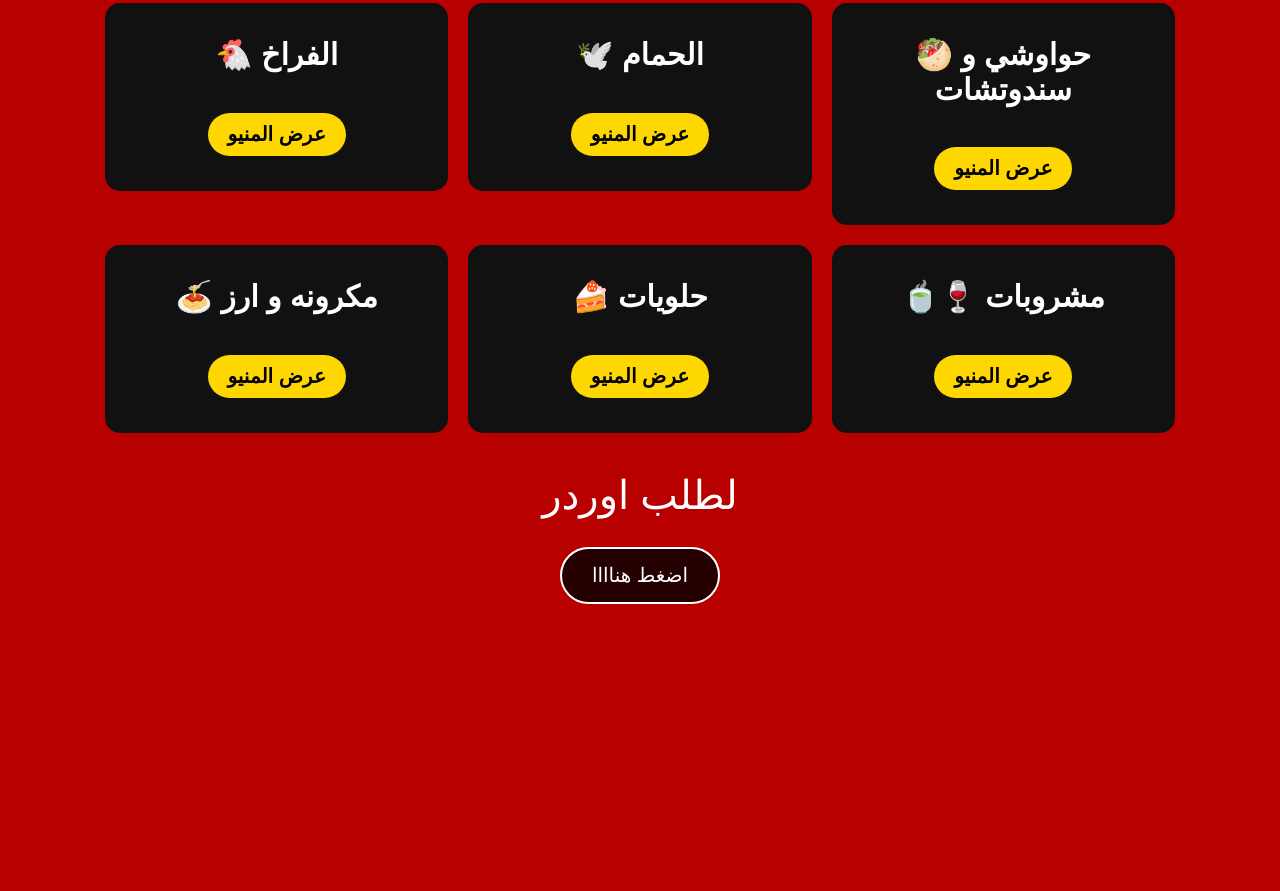
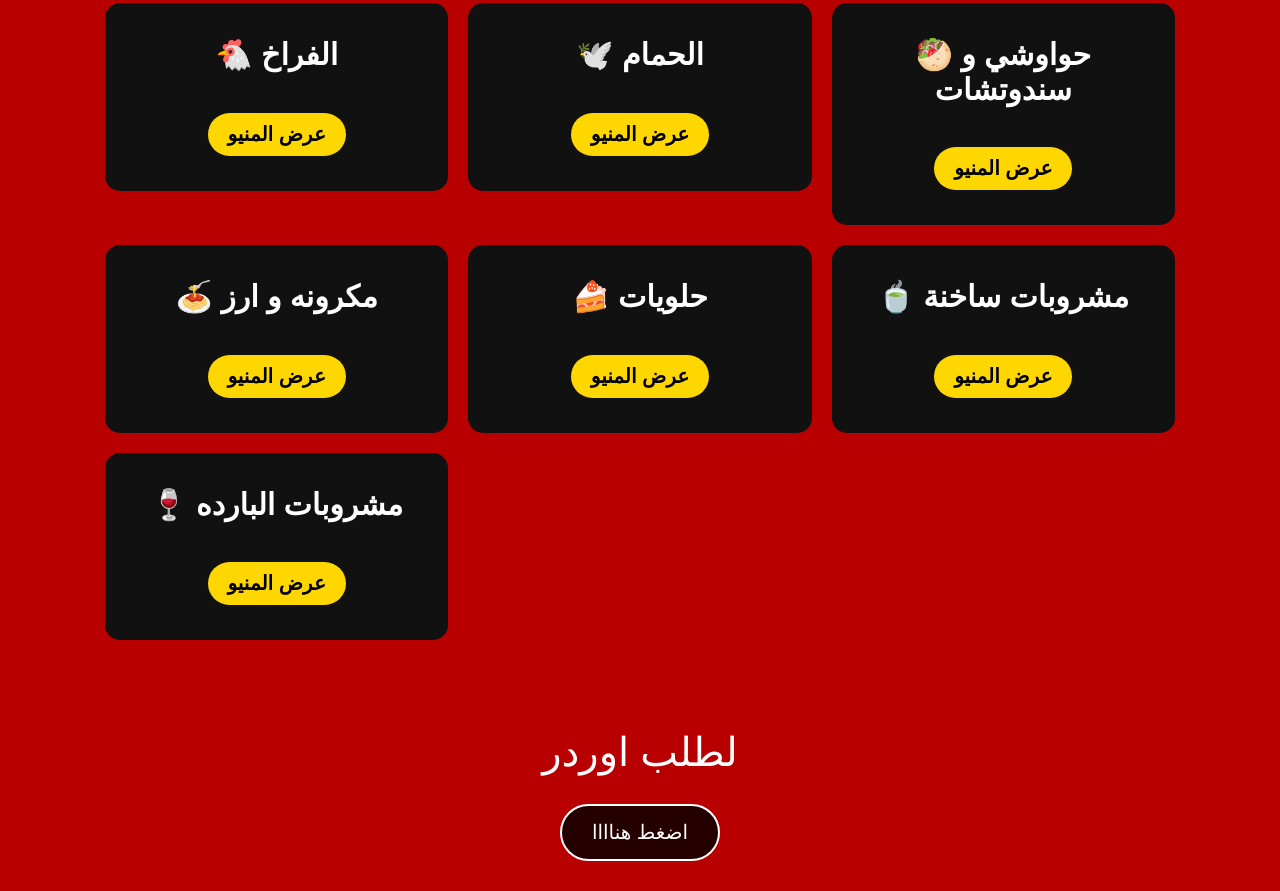
Before and after one commit to ELiSiSi/Zain-Restaurant, a plain HTML site: page menu/menu.html in a window 1280 px wide. Shown: the part 1282-2173 px from the top of the page. Before the commit the page ends 1966 px from the top, so only its background shows below. Drawn offline with Linux system fonts and the light colour scheme.

Commit message:
first commit

```diff
--- a/menu/menu.html
+++ b/menu/menu.html
@@ -173,14 +173,21 @@
 
             </div>
                <div class="box" id="x1">
-               <h1>   🍵🍷    مشروبات     </h1>
+               <h1>   🍵     مشروبات ساخنة     </h1>
                <button> عرض المنيو</button>
 
                <img src="image/1 (21).jpg"  alt="">
 
             </div>
 
+            <div class="box" id="x1">
+            <h1>    🍷  مشروبات البارده   </h1>
+            <button> عرض المنيو</button>
 
+            <img src="image/1 (22).jpg"  alt="">
+
+         </div>
+   </div>
 
 
             </div>
```
Also changed, not shown: menu/image/1 (21).jpg, menu/image/1 (22).jpg (added).
